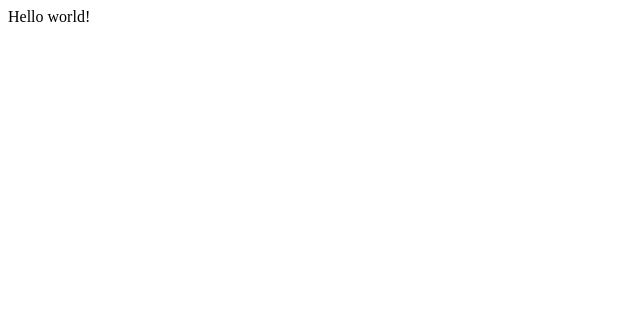
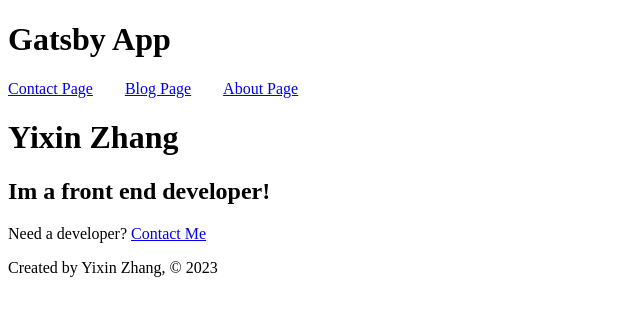
Before and after one commit to Yixin88/gatsby-practice, a Gatsby site: page / in a window 1280 px wide. Shown: the whole page, without its empty margins (0-640 px from the left). Built offline with nearby package versions, Linux system fonts and the light colour scheme; Gatsby itself is replaced by a stand-in of ours.

Commit message:
added basic layout for a simple app with Link

```diff
--- /dev/null
+++ b/src/components/Footer.js
@@ -0,0 +1,11 @@
+import React from 'react'
+
+export default function Footer() {
+  return (
+    <div>
+      <footer>
+        <p>Created by Yixin Zhang, © 2023</p>
+      </footer>
+    </div>
+  )
+}
--- /dev/null
+++ b/src/components/Header.js
@@ -0,0 +1,15 @@
+import React from 'react'
+import { Link } from 'gatsby'
+
+export default function Header() {
+  return (
+    <header>
+      <h1>Gatsby App</h1>
+      <nav style={{display: 'flex', listStyle: 'none', gap: '2rem'}}>
+        <li><Link to='/contact'>Contact Page</Link></li>
+        <li><Link to='/blog'>Blog Page</Link></li>
+        <li><Link to='/about'>About Page</Link></li>
+      </nav>
+    </header>
+  )
+}
--- a/src/pages/index.js
+++ b/src/pages/index.js
@@ -1,5 +1,18 @@
 import * as React from "react"
+import { Link } from "gatsby"
+import Footer from "../components/footer"
+import Header from "../components/Header"
 
 export default function Home() {
-  return <div>Hello world!</div>
+  return (
+    <>
+      <Header />
+      <div>
+        <h1>Yixin Zhang</h1>
+        <h2>Im a front end developer!</h2>
+        <p>Need a developer? <Link to="/contact">Contact Me</Link></p>
+      </div>
+      <Footer />
+    </>
+  )
 }
```
Also changed, not shown: src/pages/about.js (added, +18 -0 lines), src/pages/blog.js (added, +16 -0 lines), src/pages/contact.js (added, +17 -0 lines).
